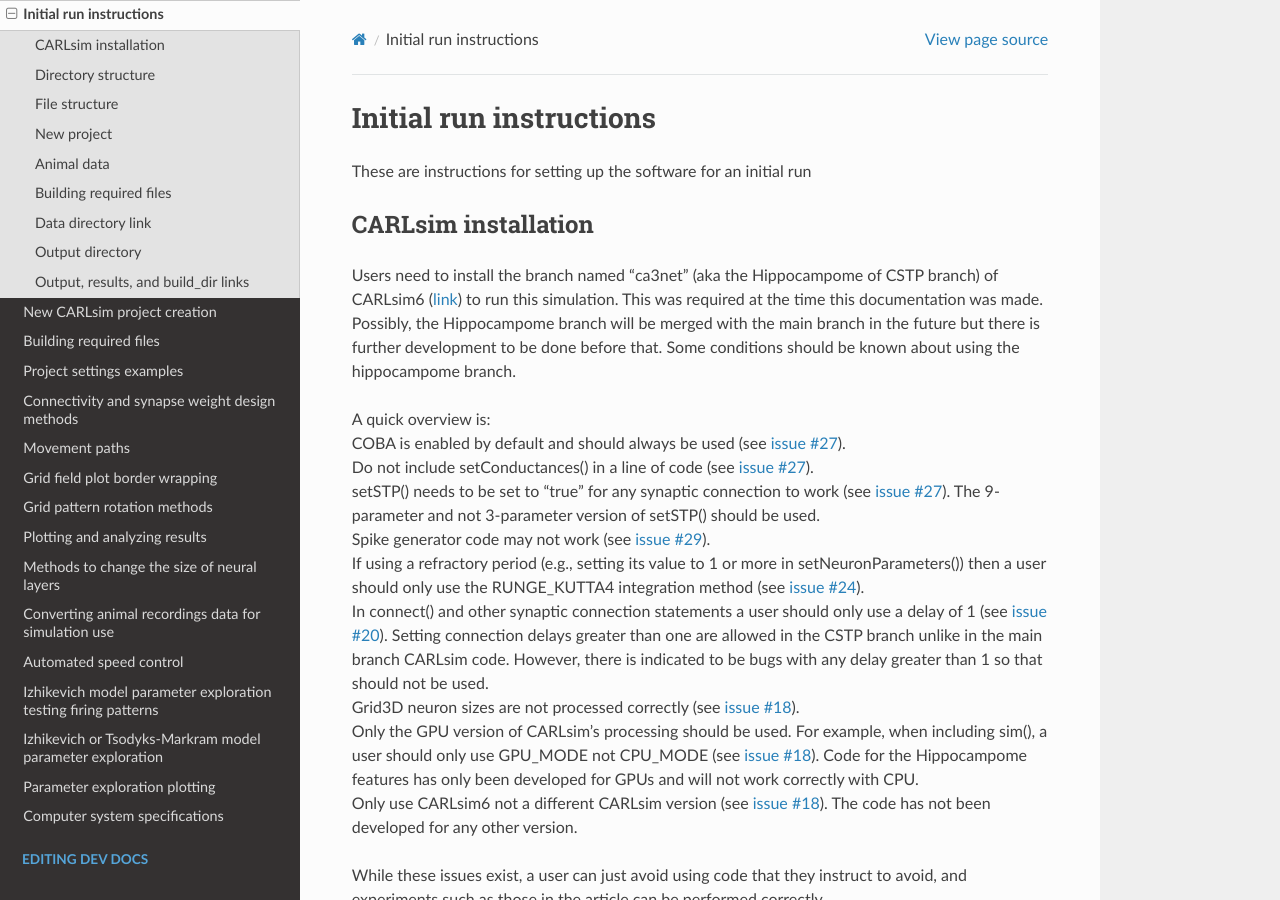
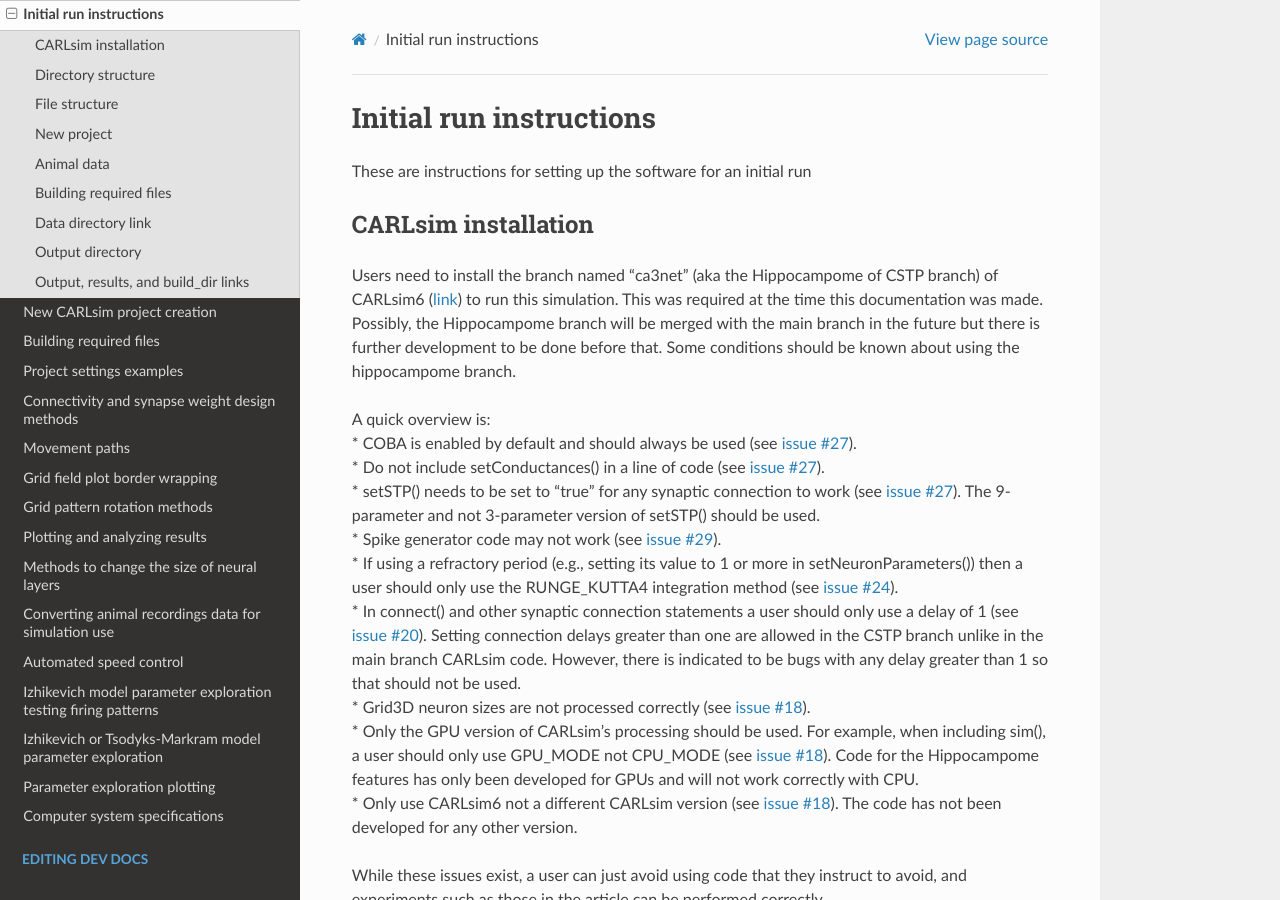
Before and after one commit to Hippocampome-Org/hco_dev_docs, a Sphinx documentation site: the page built from docs/spatial_nav/initial_run.md, in a window 1280 px wide and 900 px high. Built offline with Sphinx 7.4.7 and the Read the Docs theme 2.0.0, drawn with Linux system fonts in a browser that asks for light colours.

```diff
--- a/docs/spatial_nav/initial_run.md
+++ b/docs/spatial_nav/initial_run.md
@@ -8,15 +8,15 @@ These are instructions for setting up the software for an initial run
 Users need to install the branch named "ca3net" (aka the Hippocampome of CSTP branch) of CARLsim6 ([link](https://github.com/UCI-CARL/CARLsim6/tree/feat/ca3net)) to run this simulation. This was required at the time this documentation was made. Possibly, the Hippocampome branch will be merged with the main branch in the future but there is further development to be done before that. Some conditions should be known about using the hippocampome branch.
 
 A quick overview is:
-<br>COBA is enabled by default and should always be used (see [issue #27](https://github.com/UCI-CARL/CARLsim6/issues/27)).
-<br>Do not include setConductances() in a line of code (see [issue #27](https://github.com/UCI-CARL/CARLsim6/issues/27)).
-<br>setSTP() needs to be set to "true" for any synaptic connection to work (see [issue #27](https://github.com/UCI-CARL/CARLsim6/issues/27)). The 9-parameter and not 3-parameter version of setSTP() should be used.
-<br>Spike generator code may not work (see [issue #29](https://github.com/UCI-CARL/CARLsim6/issues/29)).
-<br>If using a refractory period (e.g., setting its value to 1 or more in setNeuronParameters()) then a user should only use the RUNGE_KUTTA4 integration method (see [issue #24](https://github.com/UCI-CARL/CARLsim6/issues/24)).
-<br>In connect() and other synaptic connection statements a user should only use a delay of 1 (see [issue #20](https://github.com/UCI-CARL/CARLsim6/issues/20)). Setting connection delays greater than one are allowed in the CSTP branch unlike in the main branch CARLsim code. However, there is indicated to be bugs with any delay greater than 1 so that should not be used.
-<br>Grid3D neuron sizes are not processed correctly (see [issue #18](https://github.com/UCI-CARL/CARLsim6/issues/18)).
-<br>Only the GPU version of CARLsim's processing should be used. For example, when including sim(), a user should only use GPU_MODE not CPU_MODE (see [issue #18](https://github.com/UCI-CARL/CARLsim6/issues/18)). Code for the Hippocampome features has only been developed for GPUs and will not work correctly with CPU.
-<br>Only use CARLsim6 not a different CARLsim version (see [issue #18](https://github.com/UCI-CARL/CARLsim6/issues/18)). The code has not been developed for any other version.
+<br>* COBA is enabled by default and should always be used (see [issue #27](https://github.com/UCI-CARL/CARLsim6/issues/27)).
+<br>* Do not include setConductances() in a line of code (see [issue #27](https://github.com/UCI-CARL/CARLsim6/issues/27)).
+<br>* setSTP() needs to be set to "true" for any synaptic connection to work (see [issue #27](https://github.com/UCI-CARL/CARLsim6/issues/27)). The 9-parameter and not 3-parameter version of setSTP() should be used.
+<br>* Spike generator code may not work (see [issue #29](https://github.com/UCI-CARL/CARLsim6/issues/29)).
+<br>* If using a refractory period (e.g., setting its value to 1 or more in setNeuronParameters()) then a user should only use the RUNGE_KUTTA4 integration method (see [issue #24](https://github.com/UCI-CARL/CARLsim6/issues/24)).
+<br>* In connect() and other synaptic connection statements a user should only use a delay of 1 (see [issue #20](https://github.com/UCI-CARL/CARLsim6/issues/20)). Setting connection delays greater than one are allowed in the CSTP branch unlike in the main branch CARLsim code. However, there is indicated to be bugs with any delay greater than 1 so that should not be used.
+<br>* Grid3D neuron sizes are not processed correctly (see [issue #18](https://github.com/UCI-CARL/CARLsim6/issues/18)).
+<br>* Only the GPU version of CARLsim's processing should be used. For example, when including sim(), a user should only use GPU_MODE not CPU_MODE (see [issue #18](https://github.com/UCI-CARL/CARLsim6/issues/18)). Code for the Hippocampome features has only been developed for GPUs and will not work correctly with CPU.
+<br>* Only use CARLsim6 not a different CARLsim version (see [issue #18](https://github.com/UCI-CARL/CARLsim6/issues/18)). The code has not been developed for any other version.
 <br>
 <br>While these issues exist, a user can just avoid using code that they instruct to avoid, and experiments such as those in the article can be performed correctly.
 
```
